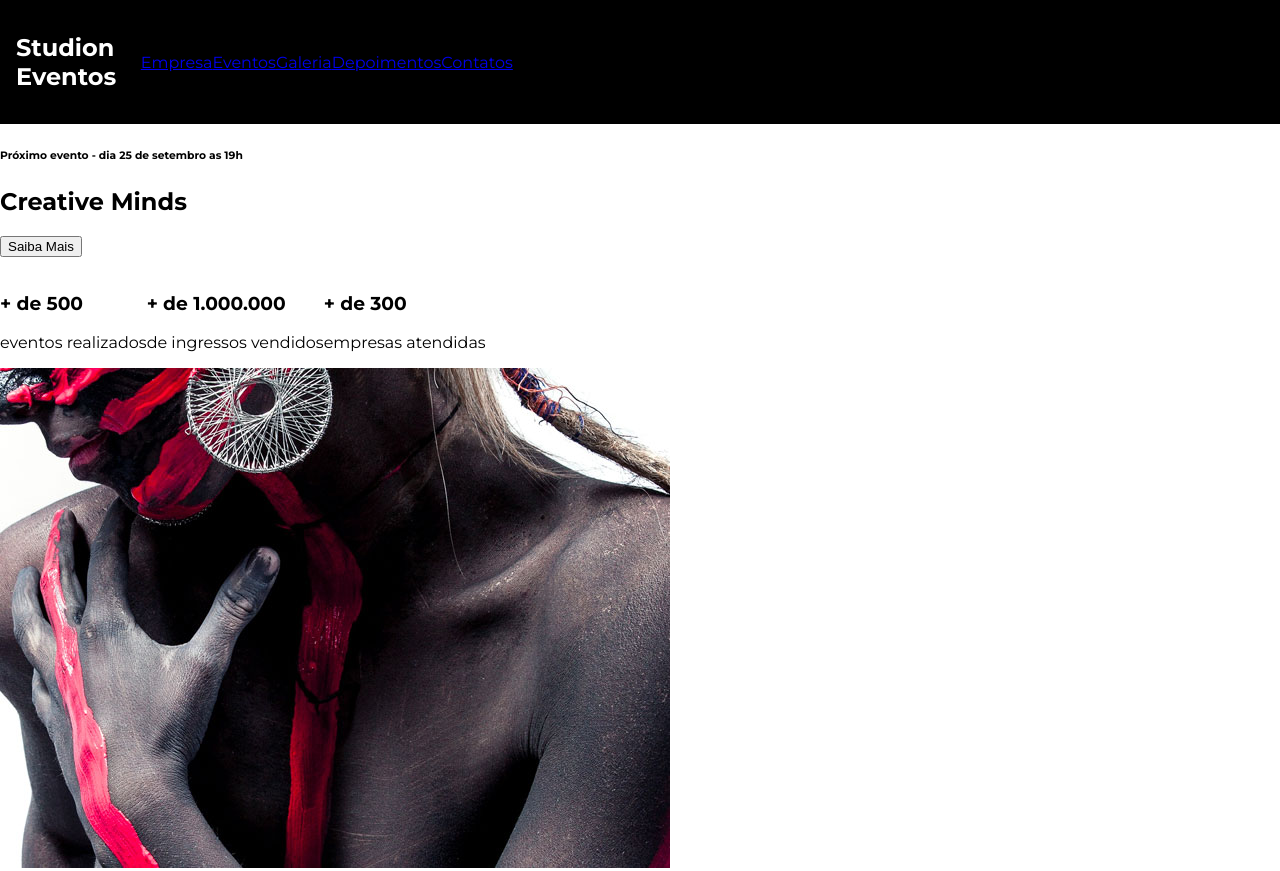
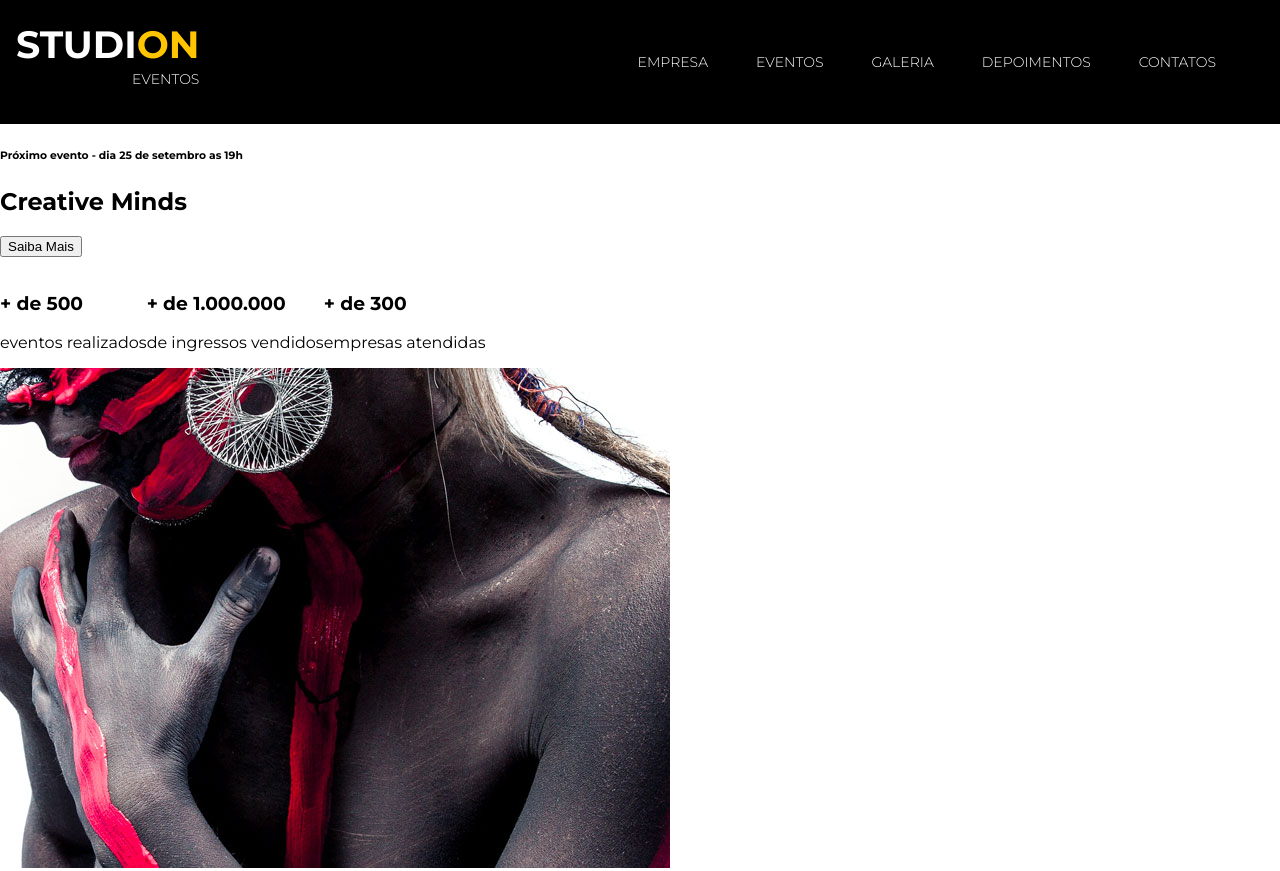
Before and after one commit to o3dsn/studion2, a website: page src/index.html in a window 1280 px wide. Shown: the top 871 px of the page. Drawn offline with Linux system fonts and the light colour scheme; files whose address does not match are found by name.

Commit message:
adicionado css

```diff
--- a/src/index.html
+++ b/src/index.html
@@ -11,9 +11,12 @@
 
 <body>
   <nav class="navbar">
-    <h1>Studi<span>on</span> <span>Eventos</span></h1>
+    <h1 class="logo-studion">
+      Studi<span class="copy--primary">on</span>
+      <span class="logo-studion__subtitle">Eventos</span>
+    </h1>
 
-    <ul>
+    <ul class="navbar__links">
       <li>
         <a href="https://www.w3schools.com">Empresa</a>
       </li>
--- a/src/style.css
+++ b/src/style.css
@@ -5,6 +5,8 @@
 }
 
 :root {
+  --color-primary: #ffc500;
+  --color-text: #fff;
   font-family: 'Montserrat', sans-serif;
   font-size: 16px;
 }
@@ -33,5 +35,42 @@ ul {
   padding: 0 1rem;
 
   background-color: #000;
+  color: var(--color-text);
+}
+
+.navbar__links {
+  justify-self: end;
+}
+
+.navbar__links li {
+  font-size: 0.875rem;
+  margin-right: 3rem;
+  text-transform: uppercase;
+}
+
+.navbar__links a {
   color: #fff;
+  text-decoration: none;
+  font-weight: 300;
 }
+
+.navbar__links a:hover {
+  color: var(--color-primary);
+}
+
+.logo-studion {
+  font-size: 2.375rem;
+  font-weight: 800;
+  line-height: 1ch;
+  text-transform: uppercase;
+  text-align: right;
+}
+
+.logo-studion__subtitle {
+  font-size: 0.875rem;
+  font-weight: 300;
+}
+
+.copy--primary {
+  color: var(--color-primary);
+}
```
